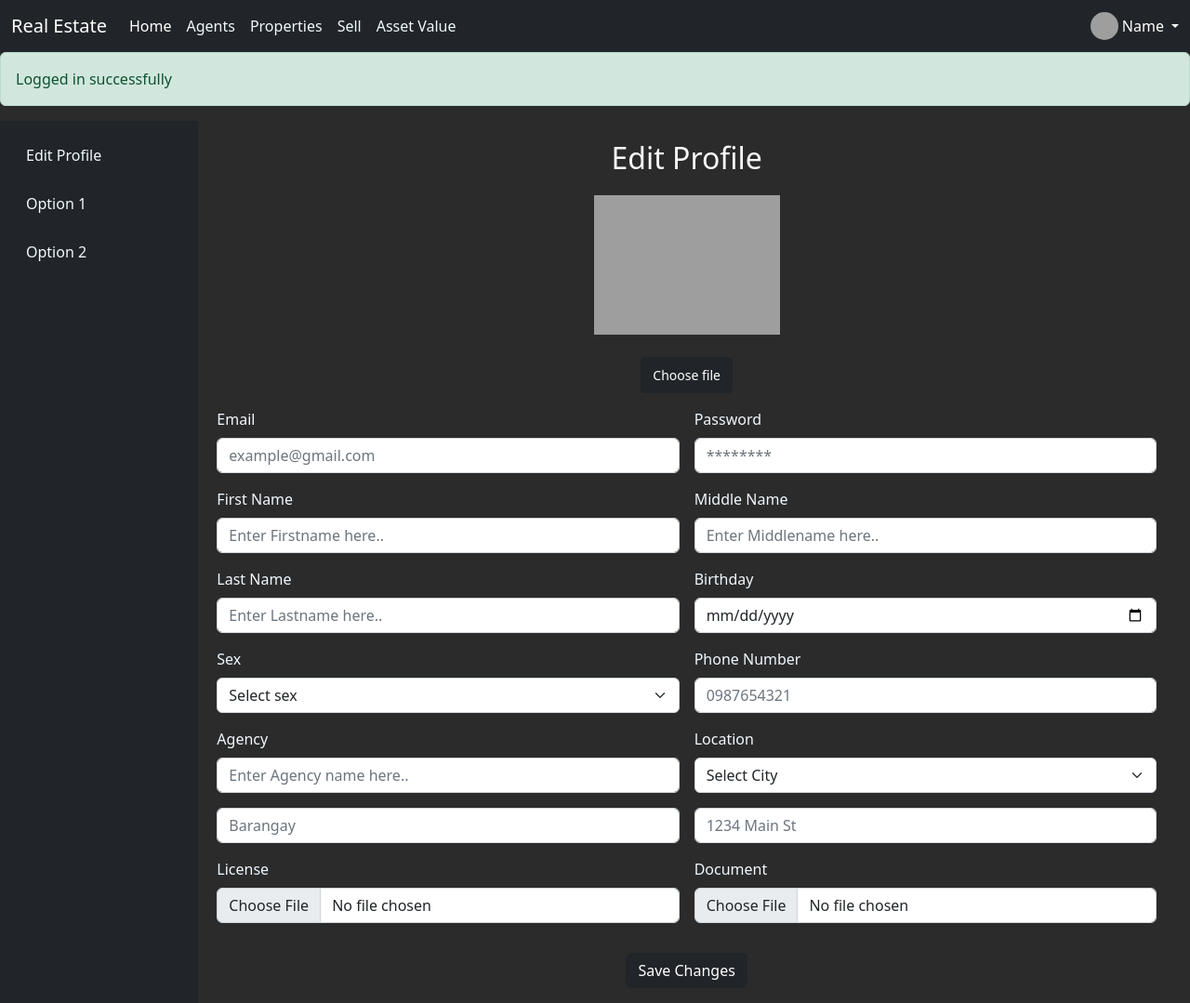
After one commit to lbctorreverde/Ethits-RealEstate, a PHP site: page /editprofile.php in a window 1280 px wide. The commit adds this page. Shown: the whole page at 93% size. Run offline with PHP 8.4, Linux system fonts and the light colour scheme; the visitor is signed in with stand-in values (Sample User, id 1); some libraries are stand-ins or nearby versions; grey boxes are pictures that could not be loaded.

Commit message:
Added Edit Profile Pages

```diff
--- /dev/null
+++ b/css/editprofile.css
@@ -0,0 +1,16 @@
+body {
+    background-color: rgb(43, 43, 43);
+}
+
+.nav-item>a {
+    color: aliceblue;
+}
+
+.nav-item>a:hover {
+    color:rgb(204, 204, 204);
+}
+
+
+label {
+    color: aliceblue;
+}
--- a/css/login.css
+++ b/css/login.css
@@ -103,6 +103,7 @@ input {
 	width: 768px;
 	max-width: 100%;
 	min-height: 480px;
+	margin-bottom: 0.7vh;
 
 }
 
--- a/css/style.css
+++ b/css/style.css
@@ -29,3 +29,7 @@ section > h1 {
 
     padding-bottom: 50px;
 }
+
+.dropdown-topright {
+    color:aqua;
+}
--- /dev/null
+++ b/editprofile.php
@@ -0,0 +1,182 @@
+<?php include_once 'header.php' ?>
+
+<style>
+    <?php include 'css/editprofile.css' ?>
+</style>
+
+<script>
+    <?php require_once 'js/editprofile.js' ?>
+</script>
+
+<div class="container-fluid">
+    <div class="row flex-nowrap">
+        <div class="col-auto col-md-3 col-xl-2 px-sm-2 px-0 bg-dark">
+            <div class="d-flex flex-column align-items-center align-items-sm-start px-3 pt-2 text-white min-vh-100">
+                <ul class="sidebar nav nav-pills flex-column mb-sm-auto mb-0 align-items-center align-items-sm-start" id="menu">
+                    <li class="nav-item">
+                        <a href="#" class="nav-link align-middle px-0">
+                            <i class="fs-4 bi-house"></i> <span class="ms-1 d-none d-sm-inline">Edit Profile</span>
+                        </a>
+                    </li>
+                    <li class="nav-item">
+                        <a href="#" class="nav-link align-middle px-0">
+                            <i class="fs-4 bi-house"></i> <span class="ms-1 d-none d-sm-inline">Option 1</span>
+                        </a>
+                    </li>
+                    <li class="nav-item">
+                        <a href="#" class="nav-link align-middle px-0">
+                            <i class="fs-4 bi-house"></i> <span class="ms-1 d-none d-sm-inline">Option 2</span>
+                        </a>
+                    </li>
+                    <!-- <li class="nav-item">
+                        <a href="#submenu1" data-bs-toggle="collapse" class="nav-link px-0 align-middle">
+                            <i class="fs-4 bi-speedometer2"></i> <span class="ms-1 d-none d-sm-inline">Dashboard</span> </a>
+                        <ul class="collapse show nav flex-column ms-1" id="submenu1" data-bs-parent="#menu">
+                            <li class="w-100">
+                                <a href="#" class="nav-link px-0"> <span class="d-none d-sm-inline">Item</span> 1 </a>
+                            </li>
+                            <li>
+                                <a href="#" class="nav-link px-0"> <span class="d-none d-sm-inline">Item</span> 2 </a>
+                            </li>
+                        </ul>
+                    </li>
+                    <li class="nav-item">
+                        <a href="#" class="nav-link px-0 align-middle">
+                            <i class="fs-4 bi-table"></i> <span class="ms-1 d-none d-sm-inline">Orders</span></a>
+                    </li>
+                    <li>
+                        <a href="#submenu2" data-bs-toggle="collapse" class="nav-link px-0 align-middle ">
+                            <i class="fs-4 bi-bootstrap"></i> <span class="ms-1 d-none d-sm-inline">Bootstrap</span></a>
+                        <ul class="collapse nav flex-column ms-1" id="submenu2" data-bs-parent="#menu">
+                            <li class="w-100">
+                                <a href="#" class="nav-link px-0"> <span class="d-none d-sm-inline">Item</span> 1</a>
+                            </li>
+                            <li>
+                                <a href="#" class="nav-link px-0"> <span class="d-none d-sm-inline">Item</span> 2</a>
+                            </li>
+                        </ul>
+                    </li>
+                    <li>
+                        <a href="#submenu3" data-bs-toggle="collapse" class="nav-link px-0 align-middle">
+                            <i class="fs-4 bi-grid"></i> <span class="ms-1 d-none d-sm-inline">Products</span> </a>
+                            <ul class="collapse nav flex-column ms-1" id="submenu3" data-bs-parent="#menu">
+                            <li class="w-100">
+                                <a href="#" class="nav-link px-0"> <span class="d-none d-sm-inline">Product</span> 1</a>
+                            </li>
+                            <li>
+                                <a href="#" class="nav-link px-0"> <span class="d-none d-sm-inline">Product</span> 2</a>
+                            </li>
+                            <li>
+                                <a href="#" class="nav-link px-0"> <span class="d-none d-sm-inline">Product</span> 3</a>
+                            </li>
+                            <li>
+                                <a href="#" class="nav-link px-0"> <span class="d-none d-sm-inline">Product</span> 4</a>
+                            </li>
+                        </ul>
+                    </li>
+                    <li>
+                        <a href="#" class="nav-link px-0 align-middle">
+                            <i class="fs-4 bi-people"></i> <span class="ms-1 d-none d-sm-inline">Customers</span> </a>
+                    </li> -->
+                </ul>
+                <hr>
+            </div>
+        </div>
+        <div class="content-form col py-3">
+            <div>
+                <form action="code.php" method="POST" class="container-fluid row g-3" id="signup-form">
+                    <div class="text-top text-center text-light fs-2">Edit Profile</div>
+                    <div>
+                        <div class="mb-4 d-flex justify-content-center">
+                            <img src="https://mdbootstrap.com/img/Photos/Others/placeholder.jpg" alt="example placeholder" style="width: 200px;" />
+                        </div>
+                        <div class="d-flex justify-content-center">
+                            <div class="btn btn-dark btn-sm">
+                                <label class="form-label text-white m-1" for="customFile1">Choose file</label>
+                                <input type="file" class="form-control d-none" id="customFile1" />
+                            </div>
+                        </div>
+                    </div>
+                    <div class="col-md-6">
+                        <label for="inputEmail4" class="form-label">Email</label>
+                        <input type="email" class="form-control" name="email" placeholder="example@gmail.com">
+                    </div>
+                    <div class="col-md-6">
+                        <label for="inputPassword4" class="form-label">Password</label>
+                        <input type="password" class="form-control" name="password" placeholder="********">
+                    </div>
+                    <div class="col-md-6">
+                        <label for="inputEmail4" class="form-label">First Name</label>
+                        <input type="text" class="form-control" name="fname" placeholder="Enter Firstname here..">
+                    </div>
+                    <div class="col-md-6">
+                        <label for="inputEmail4" class="form-label">Middle Name</label>
+                        <input type="text" class="form-control" name="mname" placeholder="Enter Middlename here..">
+                    </div>
+                    <div class="col-md-6">
+                        <label for="inputEmail4" class="form-label">Last Name</label>
+                        <input type="text" class="form-control" name="lname" placeholder="Enter Lastname here..">
+                    </div>
+                    <div class="col-md-6">
+                        <label for="inputEmail4" class="form-label">Birthday</label>
+                        <input type="date" class="form-control" name="bday">
+                    </div>
+                    <div class="col-md-6">
+                        <label for="inputState" class="form-label">Sex</label>
+                        <select class="form-select" name="sex" id="sex">
+                            <option value="" selected disabled>Select sex</option>
+                            <option value="Male">Male</option>
+                            <option value="Female">Female</option>
+                        </select>
+                    </div>
+                    <div class="col-md-6">
+                        <label for="inputEmail4" class="form-label">Phone Number</label>
+                        <input type="text" class="form-control" name="contact" placeholder="0987654321">
+                    </div>
+                    <div class="col-md-6">
+                        <label for="inputEmail4" class="form-label">Agency</label>
+                        <input type="text" class="form-control" name="agency" placeholder="Enter Agency name here..">
+                    </div>
+                    <div class="col-md-6">
+                        <label for="inputEmail4" class="form-label">Location</label>
+                        <select class="form-select" name="city" id="city">
+                            <option value="" selected disabled>Select City</option>
+                            <option value="Abucay">Abucay</option>
+                            <option value="Bagac">Bagac</option>
+                            <option value="Balanga">Balanga</option>
+                            <option value="Dinalupihan">Dinalupihan</option>
+                            <option value="Hermosa">Hermosa</option>
+                            <option value="Limay">Limay</option>
+                            <option value="Mariveles">Mariveles</option>
+                            <option value="Morong">Morong</option>
+                            <option value="Orani">Orani</option>
+                            <option value="Orion">Orion</option>
+                            <option value="Pilar">Pilar</option>
+                            <option value="Samal">Samal</option>
+                        </select>
+                    </div>
+                    <div class="col-6">
+                        <input type="text" class="form-control" name="brgy" placeholder="Barangay">
+                    </div>
+                    <div class="col-6">
+                        <input type="text" class="form-control" name="str" placeholder="1234 Main St">
+                    </div>
+                    <div class="col-md-6">
+                        <label for="inputEmail4" class="form-label">License</label>
+                        <input type="file" class="form-control" id="inputCity">
+                    </div>
+                    <div class="col-md-6">
+                        <label for="inputEmail4" class="form-label">Document</label>
+                        <input type="file" class="form-control" id="inputZip">
+                    </div>
+                    <div class="col-12">
+                    </div>
+                    <div class="d-flex col-12 justify-content-center">
+                        <button type="submit" name="btn_saveChanges" class="btn btn-dark">Save Changes</button>
+                    </div>
+                </form>
+
+            </div>
+        </div>
+    </div>
+</div>
--- a/header.php
+++ b/header.php
@@ -21,7 +21,7 @@
 <body>
     <nav class="navbar navbar-dark navbar-expand bg-dark">
         <div class="container-fluid">
-            <a class="navbar-brand" href="#">Real Estate</a>
+            <a class="navbar-brand" href="#" onclick="window.location.href='index.php'">Real Estate</a>
             <button class="navbar-toggler" type="button" data-bs-toggle="collapse" data-bs-target="#navbarNav" aria-controls="navbarNav" aria-expanded="false" aria-label="Toggle navigation">
                 <span class="navbar-toggler-icon"></span>
             </button>
@@ -48,11 +48,12 @@
             <?php if(isset($_SESSION['verified_user_id'])){?>
             <ul class="navbar-nav me-auto my-2 my-lg-0 navbar-nav-scroll" style="--bs-scroll-height: 100px;">
             <li class="nav-item dropdown">
-                <a class="nav-link dropdown-toggle" href="#" role="button" data-bs-toggle="dropdown" aria-expanded="false">
-                Link
-                </a>
-                <ul class="dropdown-menu">
-                <li><a class="dropdown-item" href="#">Profile</a></li>
+                    <a href="#" class="d-flex align-items-center text-white text-decoration-none dropdown-toggle" id="dropdownUser1" data-bs-toggle="dropdown" aria-expanded="false">
+                        <img src="https://github.com/mdo.png" alt="hugenerd" width="30" height="30" class="rounded-circle">
+                        <span class="d-none d-sm-inline mx-1">Name</span>
+                    </a>
+                <ul class="dropdown-menu dropdown-menu-left dropdown-menu-end">
+                <li><a class="dropdown-item" href="#" onclick="window.location.href='editprofile.php'">Profile</a></li>
                 <li><hr class="dropdown-divider"></li>
                 <li><a class="dropdown-item" href="logout.php">Log-Out</a></li>
                 </ul>
--- a/includes/composer.json
+++ b/includes/composer.json
@@ -3,5 +3,6 @@
         "kreait/firebase-php": "^5.26",
         "firebase/php-jwt": "^6.3",
         "lcobucci/jwt": "^4.3"
+		"php": "^7.4|^8.1",
     }
 }
--- a/index.php
+++ b/index.php
@@ -1,7 +1,7 @@
 <?php
     include_once 'header.php';
+
 ?>
-
     <section class="intro-intro d-flex flex-column text-center justify-content-center align-items-center" id="intro-one">
         <h1>Find the Agent of your needs </h1>
         <h3>Hero subtitle example, <br> replace with something remarkable</h3>
--- a/signup.php
+++ b/signup.php
@@ -74,12 +74,10 @@ include_once 'navbarfresh.php';
             <div class="col-6">
                 <input type="text" class="form-control" name="str" placeholder="1234 Main St">
             </div>
-
             <div class="col-md-6">
                 <label for="inputEmail4" class="form-label">License</label>
                 <input type="file" class="form-control" id="inputCity">
             </div>
-
             <div class="col-md-6">
                 <label for="inputEmail4" class="form-label">Document</label>
                 <input type="file" class="form-control" id="inputZip">
```
Also changed, not shown: editprofileuser.php (added, +131 -0 lines), js/editprofile.js (added).
